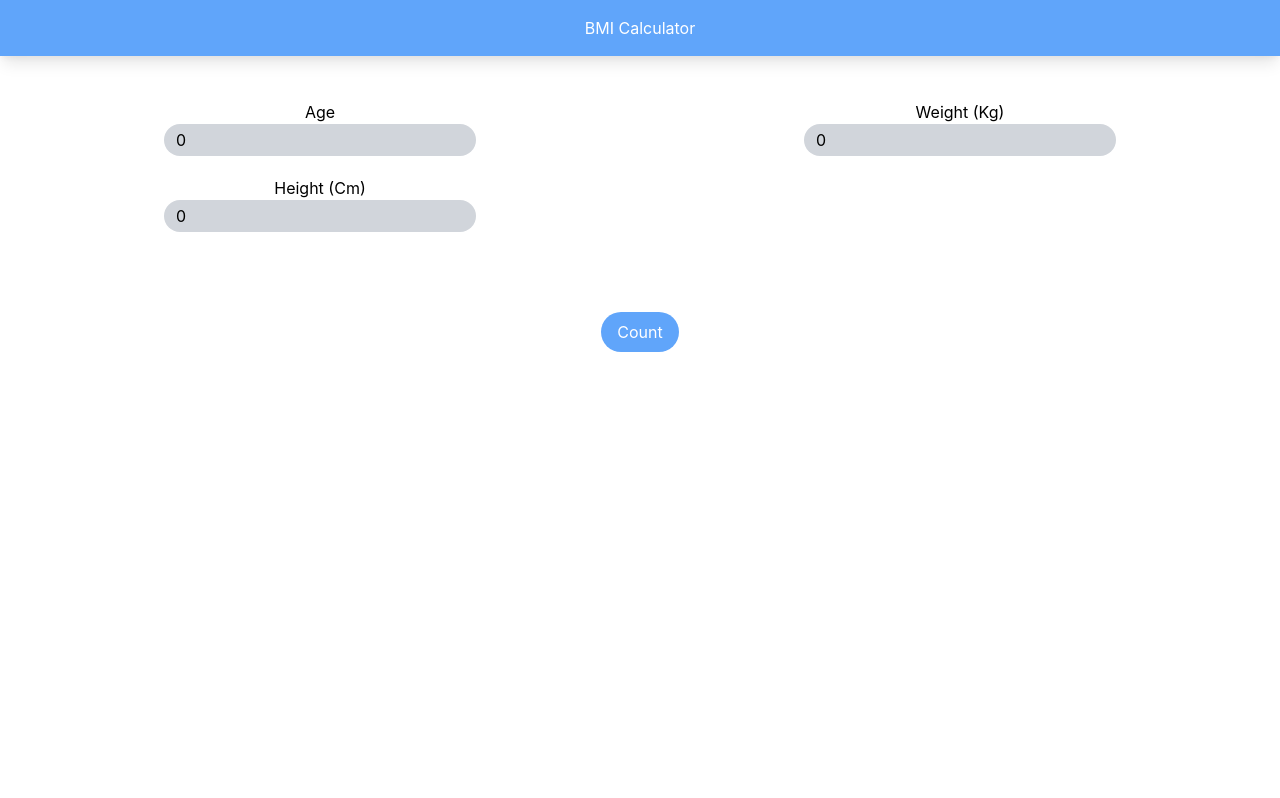
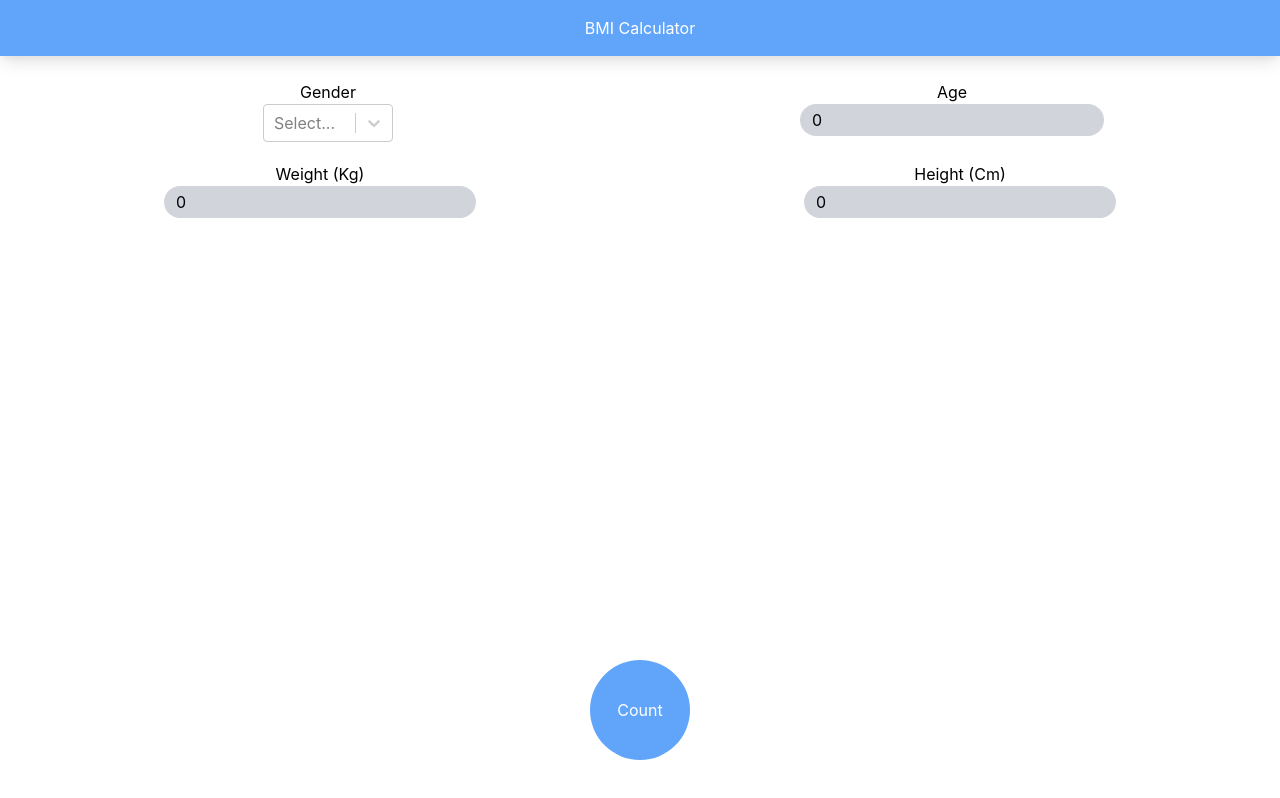
Before and after one commit to JenabB/react-bmi-calculator, a React (Create React App) app: page / in a window 1280 px wide. Built offline with nearby package versions, Linux system fonts and the light colour scheme.

Commit message:
change button

```diff
--- a/package.json
+++ b/package.json
@@ -9,6 +9,7 @@
     "@testing-library/user-event": "^12.8.3",
     "react": "^17.0.2",
     "react-dom": "^17.0.2",
+    "react-router-dom": "^5.2.0",
     "react-scripts": "4.0.3",
     "react-select": "^4.3.1",
     "web-vitals": "^1.1.2"
--- a/src/components/AppBar.js
+++ b/src/components/AppBar.js
@@ -2,7 +2,7 @@ import React from "react";
 
 const AppBar = () => {
   return (
-    <div className="bg-blue-400 shadow-lg sticky top-0 text-center text-white p-4">
+    <div className="bg-blue-400 shadow-lg sticky z-10 top-0 text-center text-white p-4">
       <h1>BMI Calculator</h1>
     </div>
   );
--- a/src/components/Input.js
+++ b/src/components/Input.js
@@ -1,28 +1,51 @@
 import React from "react";
 import {
+  useGenderInput,
   useAgeInput,
   useHeightInput,
   useWeightInput,
 } from "../hooks/useDataInput";
+import Select from "react-select";
 
 const Input = () => {
+  const [gender, setGender] = useGenderInput("male");
   const [age, setAge] = useAgeInput(0);
   const [weight, setWeight] = useWeightInput(0);
   const [height, setHeight] = useHeightInput(0);
 
+  const options = [
+    {
+      value: "male",
+      label: "male",
+    },
+    {
+      value: "female",
+      label: "female",
+    },
+  ];
+
   return (
-    <div className="grid grid-cols-2 text-center mt-6">
-      <div className="mx-2 mt-5">
+    <div className="text-center mt-6">
+      <div className="grid grid-cols-2 px-4">
+        <div className="mx-auto" style={{ width: "130px" }}>
+          <h1>Gender</h1>
+          <Select options={options} onChange={(e) => setGender(e.value)} />
+        </div>
+
+        <div className="mx-2">
           <h1>Age</h1>
           <input
             type="number"
-          className="w-1/2 bg-gray-300 rounded-full px-3 py-1"
+            className="w-2/4 bg-gray-300 rounded-full px-3 py-1"
             value={age}
             onChange={(e) => {
               setAge(e.target.value);
             }}
           />
         </div>
+      </div>
+
+      <div className="grid grid-cols-2">
         <div className="mx-2 mt-5">
           <h1>Weight (Kg)</h1>
           <input
@@ -46,6 +69,7 @@ const Input = () => {
           />
         </div>
       </div>
+    </div>
   );
 };
 
--- a/src/components/ResultButton.js
+++ b/src/components/ResultButton.js
@@ -13,15 +13,13 @@ const ResultButton = () => {
   };
 
   return (
-    <div className="text-center mt-20">
-      <div>
-        <button
-          className="bg-blue-400 text-white inline-block px-4 py-2 rounded-full"
-          onClick={handleClick}
-        >
-          Count
-        </button>
-      </div>
+    <div className="floating-button fixed bottom-10">
+      <button
+        className="bg-blue-400 text-white p-4 rounded-full"
+        onClick={handleClick}
+      >
+        Count
+      </button>
     </div>
   );
 };
--- /dev/null
+++ b/src/components/ResultPage.js
@@ -0,0 +1,11 @@
+import React from "react";
+
+const ResultPage = () => {
+  return (
+    <div>
+      <h1>Ya</h1>
+    </div>
+  );
+};
+
+export default ResultPage;
--- a/src/hooks/useDataInput.js
+++ b/src/hooks/useDataInput.js
@@ -1,5 +1,20 @@
 import { useState, useContext } from "react";
 import { GlobalContext } from "../context/GlobalState";
+
+export const useGenderInput = (gender) => {
+  const [genderInput, setGenderInput] = useState(gender);
+
+  const { getGender } = useContext(GlobalContext);
+  const validateGenderData = (gender) => {
+    if (gender) {
+      setGenderInput(gender);
+      getGender(gender);
+    } else {
+      console.log("please insert age");
+    }
+  };
+  return [genderInput, validateGenderData];
+};
 
 export const useAgeInput = (age) => {
   const [ageInput, setAgeInput] = useState(age);
--- a/src/index.css
+++ b/src/index.css
@@ -17,6 +17,28 @@ code {
     monospace;
 }
 
+.floating-button {
+  left: 50%;
+  transform: translateX(-50%);
+}
+
+.floating-button button {
+  width: 100px;
+  height: 100px;
+}
+
+.floating-button button:after {
+  width: 50px;
+  height: 50px;
+  opacity: 0;
+  transition: all 0.8s;
+}
+
+.floating-button button:active:after {
+  opacity: 1;
+  transition: 0s;
+}
+
 .suggestion-img {
   height: 200px;
 }
```
Also changed, not shown: 1 other file (tests, documents, lock files or other folders). Lines whose indentation alone changed are shown as unchanged.
